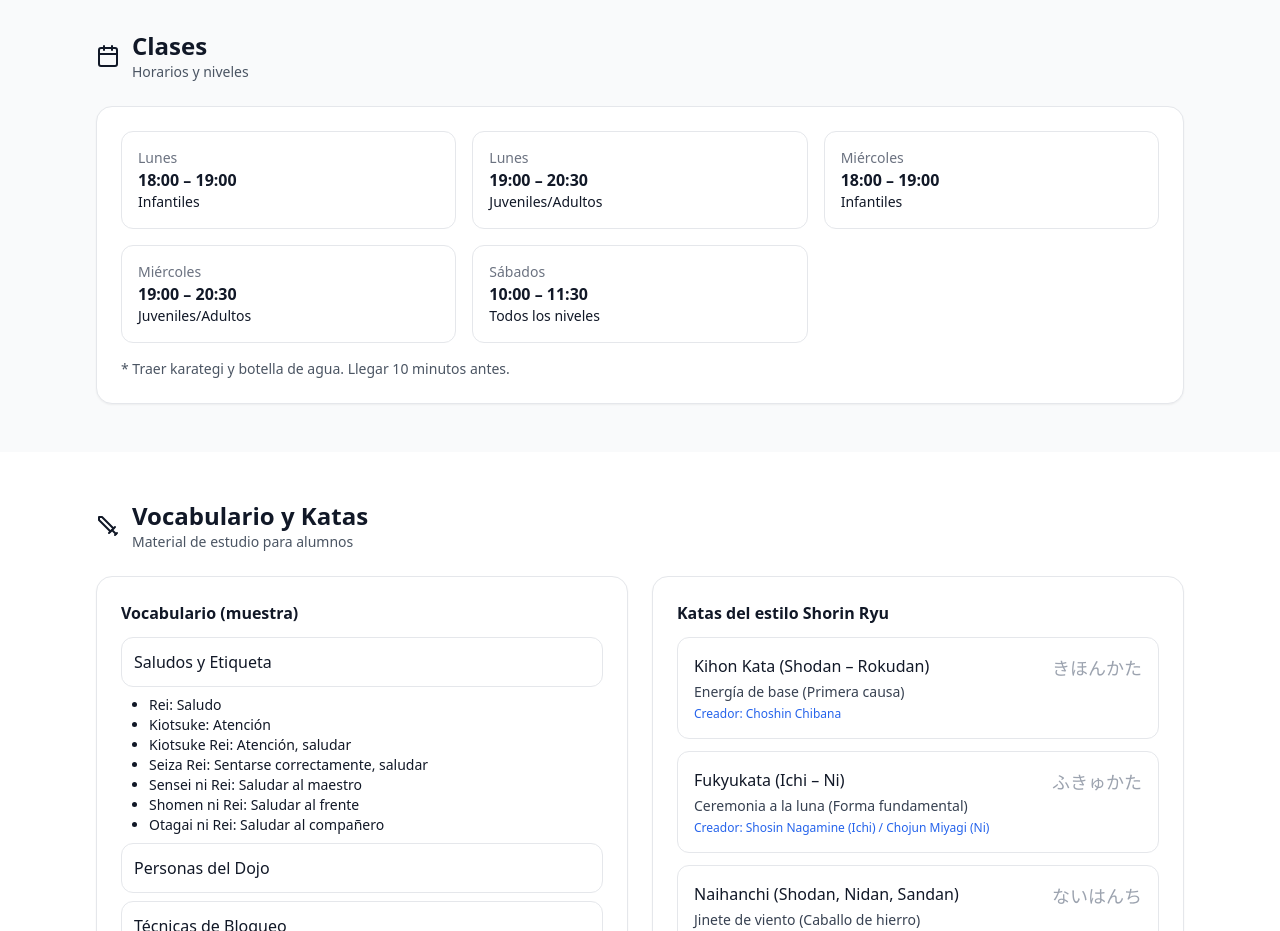
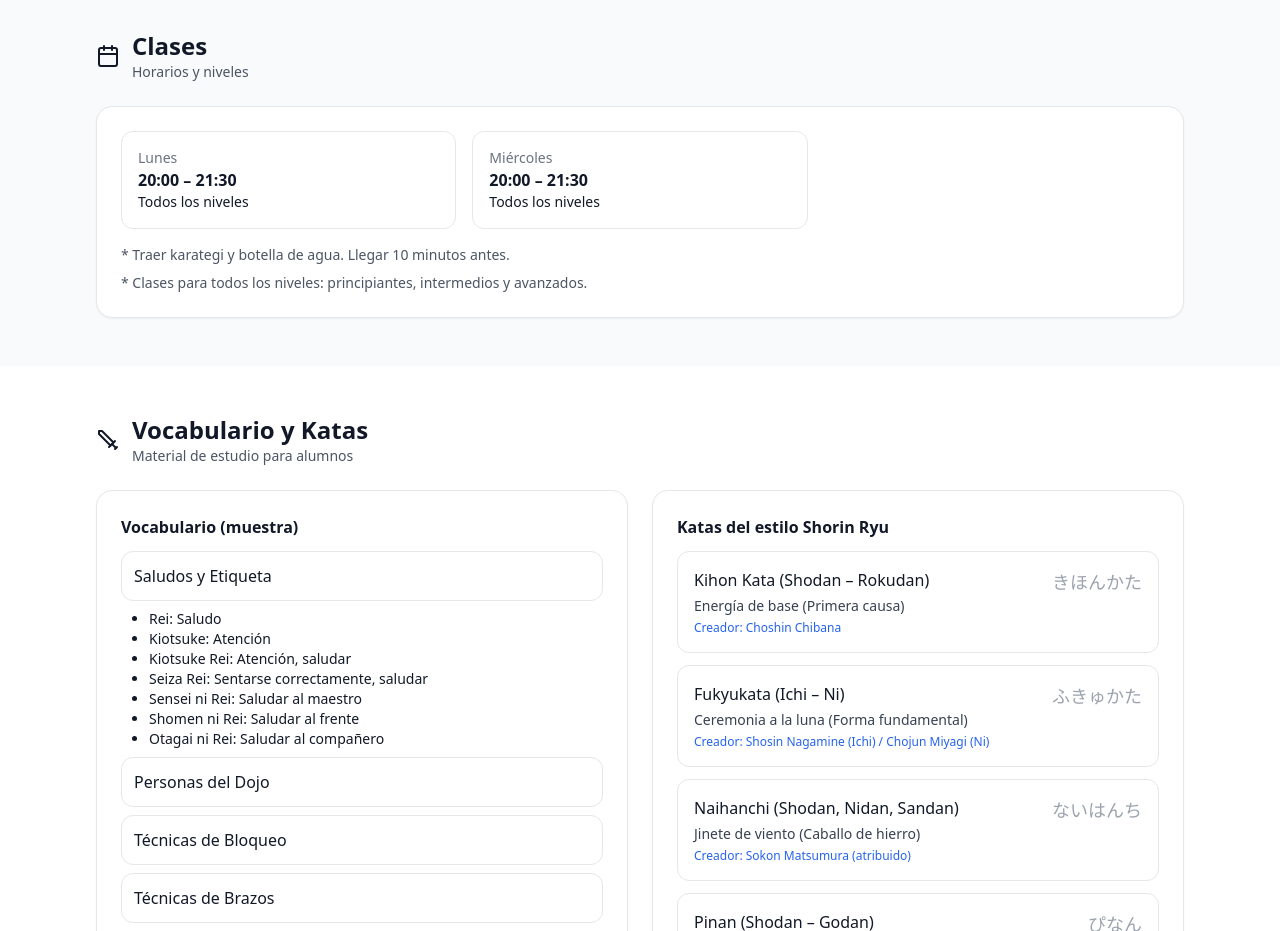
Before and after one commit to gseverina/shizenkan_web, a React (Vite) app: page / in a window 1280 px wide. Shown: the part 940-1871 px from the top of the page. Built offline with nearby package versions, Linux system fonts and the light colour scheme.

Commit message:
Fix dojo schedule - Correct to Monday and Wednesday 20:00-21:30 - All levels welcome

```diff
--- a/src/App.jsx
+++ b/src/App.jsx
@@ -27,11 +27,8 @@ const NEWS = [
 ];
 
 const CLASSES = [
-  { day: "Lunes", time: "18:00 – 19:00", level: "Infantiles" },
-  { day: "Lunes", time: "19:00 – 20:30", level: "Juveniles/Adultos" },
-  { day: "Miércoles", time: "18:00 – 19:00", level: "Infantiles" },
-  { day: "Miércoles", time: "19:00 – 20:30", level: "Juveniles/Adultos" },
-  { day: "Sábados", time: "10:00 – 11:30", level: "Todos los niveles" },
+  { day: "Lunes", time: "20:00 – 21:30", level: "Todos los niveles" },
+  { day: "Miércoles", time: "20:00 – 21:30", level: "Todos los niveles" },
 ];
 
 // Vocabulario real extraído del documento
@@ -292,6 +289,7 @@ function Classes() {
             ))}
           </div>
           <p className="mt-4 text-sm text-gray-600">* Traer karategi y botella de agua. Llegar 10 minutos antes.</p>
+          <p className="mt-2 text-sm text-gray-600">* Clases para todos los niveles: principiantes, intermedios y avanzados.</p>
         </Card>
       </Container>
     </section>
```
